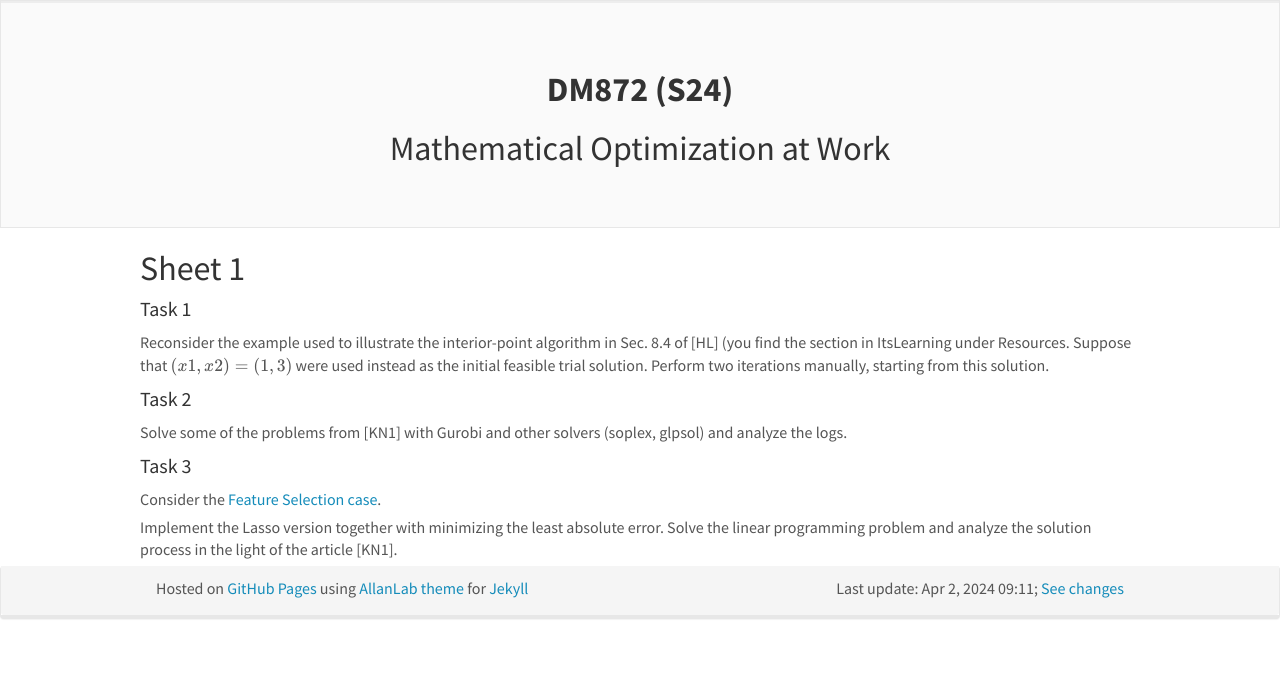
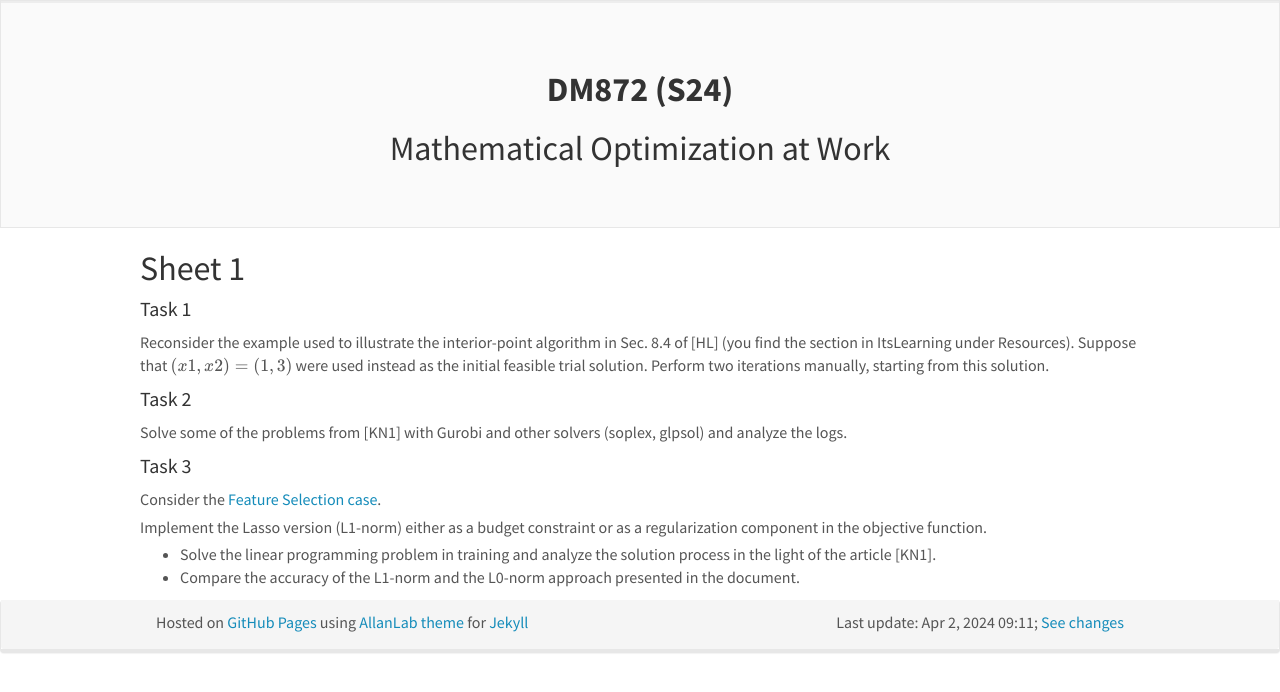
Before and after one commit to DM872/dm872.github.io, a Jekyll site: the page built from _posts/2020-03-31-fitting.md, in a window 1280 px wide. Shown: the top 692 px of the page. Built offline with Jekyll 4.4.1, drawn with Linux system fonts in a browser that asks for light colours; nearby versions of some CDN libraries; formulas are drawn with MathJax 3; a script that is not in the unit is left out; comment, search, counter and statistics services are not loaded.

Commit message:
updated sheet 1

```diff
--- a/_posts/2020-03-31-fitting.md
+++ b/_posts/2020-03-31-fitting.md
@@ -18,7 +18,7 @@ categories: exercises
 
 Reconsider the example used to illustrate the interior-point algorithm
 in Sec. 8.4 of [HL] (you find the section in ItsLearning under
-Resources. Suppose that $(x1, x2) = (1, 3)$ were used instead as the
+Resources). Suppose that $(x1, x2) = (1, 3)$ were used instead as the
 initial feasible trial solution. Perform two iterations manually,
 starting from this solution.
 
@@ -44,8 +44,9 @@ time?
 -->
 
 Consider the [Feature Selection
-case](https://colab.research.google.com/github/Gurobi/modeling-examples/blob/master/linear_regression/l0_regression_gcl.ipynb).
+case](https://colab.research.google.com/github/Gurobi/modeling-examples/blob/master/linear_regression/l0_regression.ipynb).
 
-Implement the Lasso version together with minimizing the least
-absolute error. Solve the linear programming problem and analyze the
-solution process in the light of the article [KN1].
+Implement the Lasso version (L1-norm) either as a budget constraint or as a regularization component in the objective function.
+
+- Solve the linear programming problem in training and analyze the solution process in the light of the article [KN1].
+- Compare the accuracy of the L1-norm and the L0-norm approach presented in the document.
```
Also changed, not shown: 1 other file.
